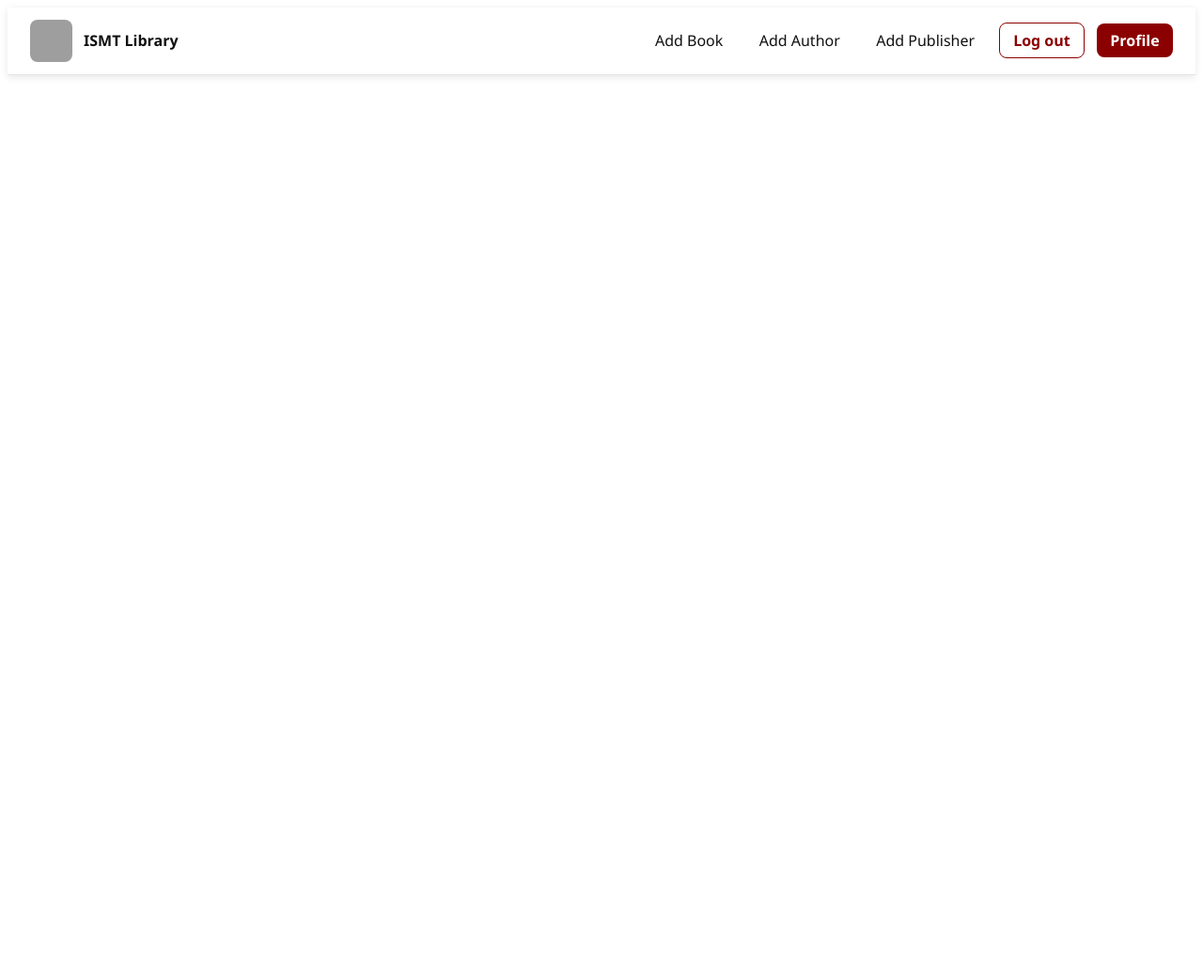
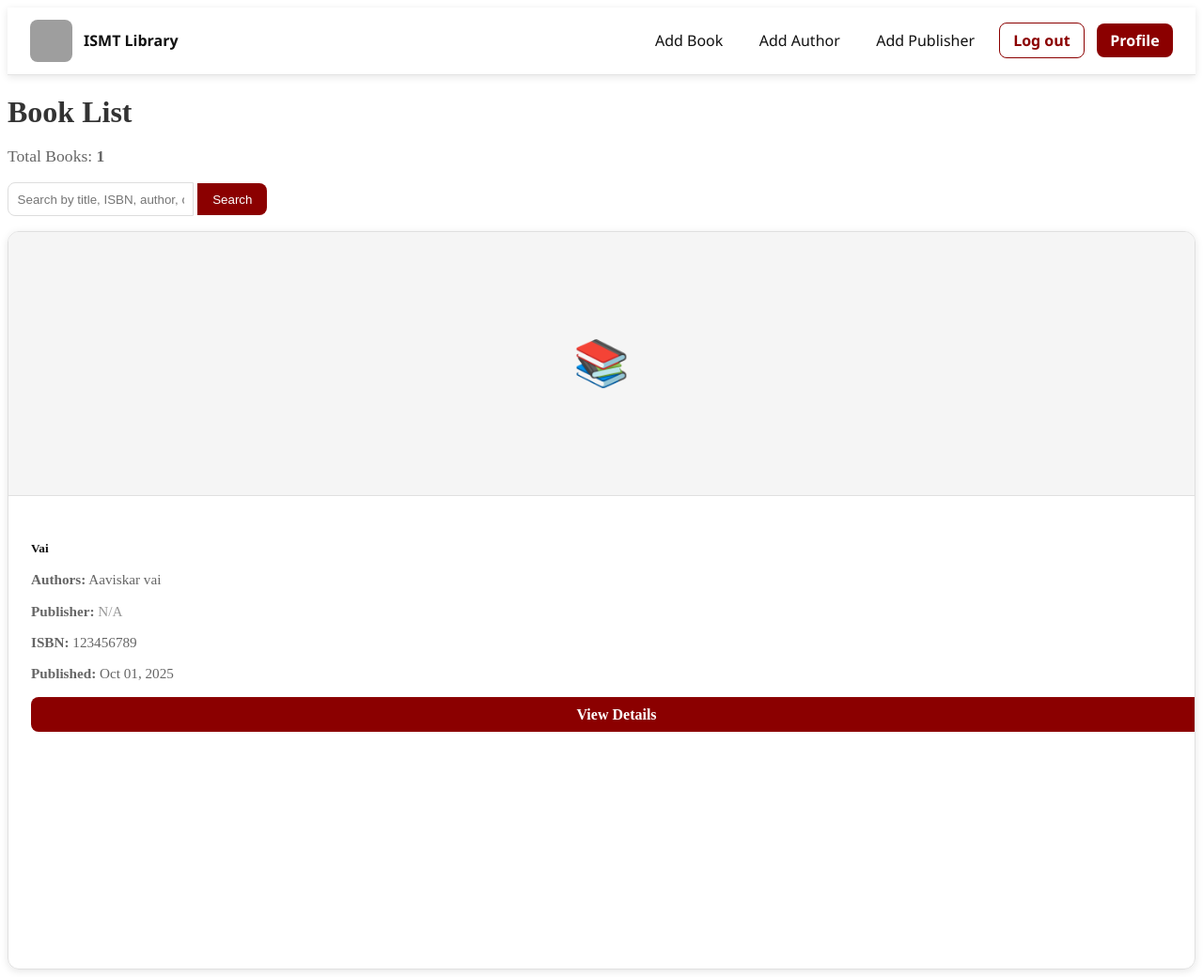
Before and after one commit to Alans123456/PythonPractice, a Django app: page /relation/ in a window 1280 px wide. Shown: the whole page at 94% size. Before the commit the page ends 82 px from the top, so only its background shows below. Run offline with Django 5.2, Linux system fonts and the light colour scheme; data comes from the database, SQL or seed files in the repository; tables that the repository leaves empty hold one stand-in row (values such as "Sample post"); grey boxes are pictures that could not be loaded.

Commit message:
desplaying the book that has been added

```diff
--- a/Relation/views.py
+++ b/Relation/views.py
@@ -1,5 +1,38 @@
 from django.shortcuts import render
+from django.core.paginator import Paginator, EmptyPage, PageNotAnInteger
+from django.db.models import Q
+from .models import Book, Author, Publisher
 
 # Create your views here.
 def RelationHome(request):
-    return render(request,'Relation/booklist.html')
+    """Display paginated book list with all book data."""
+    books_list = Book.objects.all().select_related('publisher').prefetch_related('authors')
+
+    # Search functionality
+    query = request.GET.get('q', '')
+    if query:
+        books_list = books_list.filter(
+            Q(title__icontains=query) |
+            Q(isbn__icontains=query) |
+            Q(authors__first_name__icontains=query) |
+            Q(authors__last_name__icontains=query) |
+            Q(publisher__name__icontains=query)
+        ).distinct()
+
+    # Pagination
+    paginator = Paginator(books_list, 6)  # 6 books per page
+    page = request.GET.get('page')
+
+    try:
+        books = paginator.page(page)
+    except PageNotAnInteger:
+        books = paginator.page(1)
+    except EmptyPage:
+        books = paginator.page(paginator.num_pages)
+
+    context = {
+        'books': books,
+        'query': query,
+        'total_books': paginator.count,
+    }
+    return render(request, 'Relation/booklist.html', context)
--- a/templates/Relation/booklist.html
+++ b/templates/Relation/booklist.html
@@ -14,3 +14,104 @@
     <a href="/profile/" class="btn btn-primary" style="display:inline-flex;align-items:center;justify-content:center;padding:0.45rem 0.9rem;border-radius:8px;font-weight:600;text-decoration:none;background-color:#8b0000;color:white;border:none;cursor:pointer;transition:all 0.3s;">Profile</a>
   </div>
 </nav>
+{% block content %}
+  <div class="container mt-5">
+    <div class="row mb-4">
+      <div class="col-12">
+        <h1 style="color:#333;font-weight:700;margin-bottom:1rem;">Book List</h1>
+        <p style="color:#666;font-size:1.1rem;">Total Books: <strong>{{ total_books }}</strong></p>
+
+        <!-- Search Bar -->
+        <form method="get" class="mb-4">
+          <div class="input-group" style="max-width:400px;">
+            <input type="text" name="q" class="form-control" placeholder="Search by title, ISBN, author, or publisher" value="{{ query }}" style="padding:0.6rem;border:1px solid #ddd;border-radius:8px 0 0 8px;">
+            <button class="btn" type="submit" style="background-color:#8b0000;color:white;border:none;padding:0.6rem 1rem;border-radius:0 8px 8px 0;cursor:pointer;">Search</button>
+          </div>
+        </form>
+      </div>
+    </div>
+
+    <!-- Books Display -->
+    {% if books %}
+      <div class="row">
+        {% for book in books %}
+          <div class="col-md-4 mb-5">
+            <div class="card" style="border:1px solid #e0e0e0;border-radius:12px;overflow:hidden;box-shadow:0 2px 8px rgba(0,0,0,0.1);transition:transform 0.3s,box-shadow 0.3s;height:100%;">
+              <!-- Book Image -->
+              <div style="height:280px;background:#f5f5f5;overflow:hidden;display:flex;align-items:center;justify-content:center;border-bottom:1px solid #e0e0e0;">
+                {% if book.image %}
+                  <img src="{{ book.image.url }}" alt="{{ book.title }}" style="width:100%;height:100%;object-fit:cover;">
+                {% else %}
+                  <div style="text-align:center;color:#999;font-size:3rem;">📚</div>
+                {% endif %}
+              </div>
+
+              <!-- Book Details -->
+              <div class="card-body" style="padding:1.5rem;">
+                <h5 class="card-title" style="font-weight:700;color:#111;margin-bottom:0.5rem;line-height:1.4;">{{ book.title }}</h5>
+
+                <!-- Authors -->
+                <p style="color:#666;font-size:0.95rem;margin-bottom:0.8rem;">
+                  <strong>Authors:</strong>
+                  {% if book.authors.all %}
+                    {% for author in book.authors.all %}
+                      {{ author.first_name }} {{ author.last_name }}{% if not forloop.last %}, {% endif %}
+                    {% endfor %}
+                  {% else %}
+                    <span style="color:#999;">N/A</span>
+                  {% endif %}
+                </p>
+
+                <!-- Publisher -->
+                <p style="color:#666;font-size:0.95rem;margin-bottom:0.8rem;">
+                  <strong>Publisher:</strong>
+                  {% if book.publisher %}
+                    {{ book.publisher.name }}
+                  {% else %}
+                    <span style="color:#999;">N/A</span>
+                  {% endif %}
+                </p>
+
+                <!-- ISBN -->
+                <p style="color:#666;font-size:0.95rem;margin-bottom:0.8rem;">
+                  <strong>ISBN:</strong> {{ book.isbn }}
+                </p>
+
+                <!-- Publication Date -->
+                <p style="color:#666;font-size:0.95rem;margin-bottom:1rem;">
+                  <strong>Published:</strong> {{ book.publication_date|date:"M d, Y" }}
+                </p>
+
+                <!-- Action Button -->
+                <a href="#" class="btn btn-primary" style="display:inline-block;background-color:#8b0000;color:white;padding:0.6rem 1rem;border-radius:8px;text-decoration:none;font-weight:600;transition:background-color 0.3s;width:100%;text-align:center;">View Details</a>
+              </div>
+            </div>
+          </div>
+        {% endfor %}
+      </div>
+
+      <!-- Pagination -->
+      {% if books.has_other_pages %}
+        <nav aria-label="Page navigation" style="margin-top:2rem;">
+          <ul class="pagination" style="display:flex;justify-content:center;list-style:none;gap:0.5rem;">
+            {% if books.has_previous %}
+              <li><a href="?page=1&q={{ query }}" style="padding:0.5rem 0.8rem;border:1px solid #8b0000;color:#8b0000;text-decoration:none;border-radius:6px;">First</a></li>
+              <li><a href="?page={{ books.previous_page_number }}&q={{ query }}" style="padding:0.5rem 0.8rem;border:1px solid #8b0000;color:#8b0000;text-decoration:none;border-radius:6px;">Previous</a></li>
+            {% endif %}
+
+            <li style="padding:0.5rem 0.8rem;color:#666;">Page {{ books.number }} of {{ books.paginator.num_pages }}</li>
+
+            {% if books.has_next %}
+              <li><a href="?page={{ books.next_page_number }}&q={{ query }}" style="padding:0.5rem 0.8rem;border:1px solid #8b0000;color:#8b0000;text-decoration:none;border-radius:6px;">Next</a></li>
+              <li><a href="?page={{ books.paginator.num_pages }}&q={{ query }}" style="padding:0.5rem 0.8rem;border:1px solid #8b0000;color:#8b0000;text-decoration:none;border-radius:6px;">Last</a></li>
+            {% endif %}
+          </ul>
+        </nav>
+      {% endif %}
+    {% else %}
+      <div class="alert alert-info" style="background-color:#e8f4f8;border:1px solid #b3e5fc;color:#01579b;padding:1rem;border-radius:8px;text-align:center;">
+        <p style="margin:0;">No books found. {% if query %}Try a different search.{% else %}Add your first book!{% endif %}</p>
+      </div>
+    {% endif %}
+  </div>
+{% endblock %}
```
